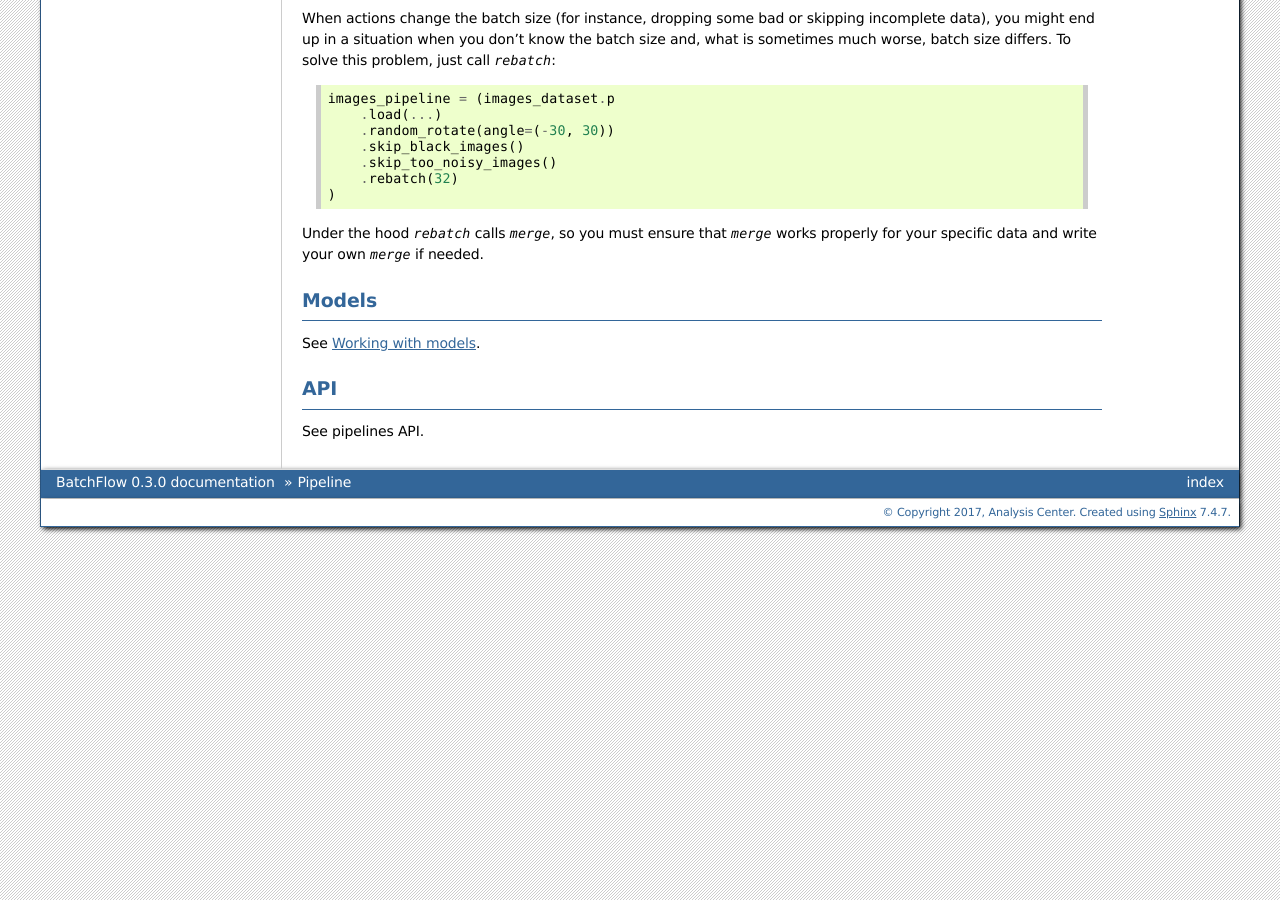
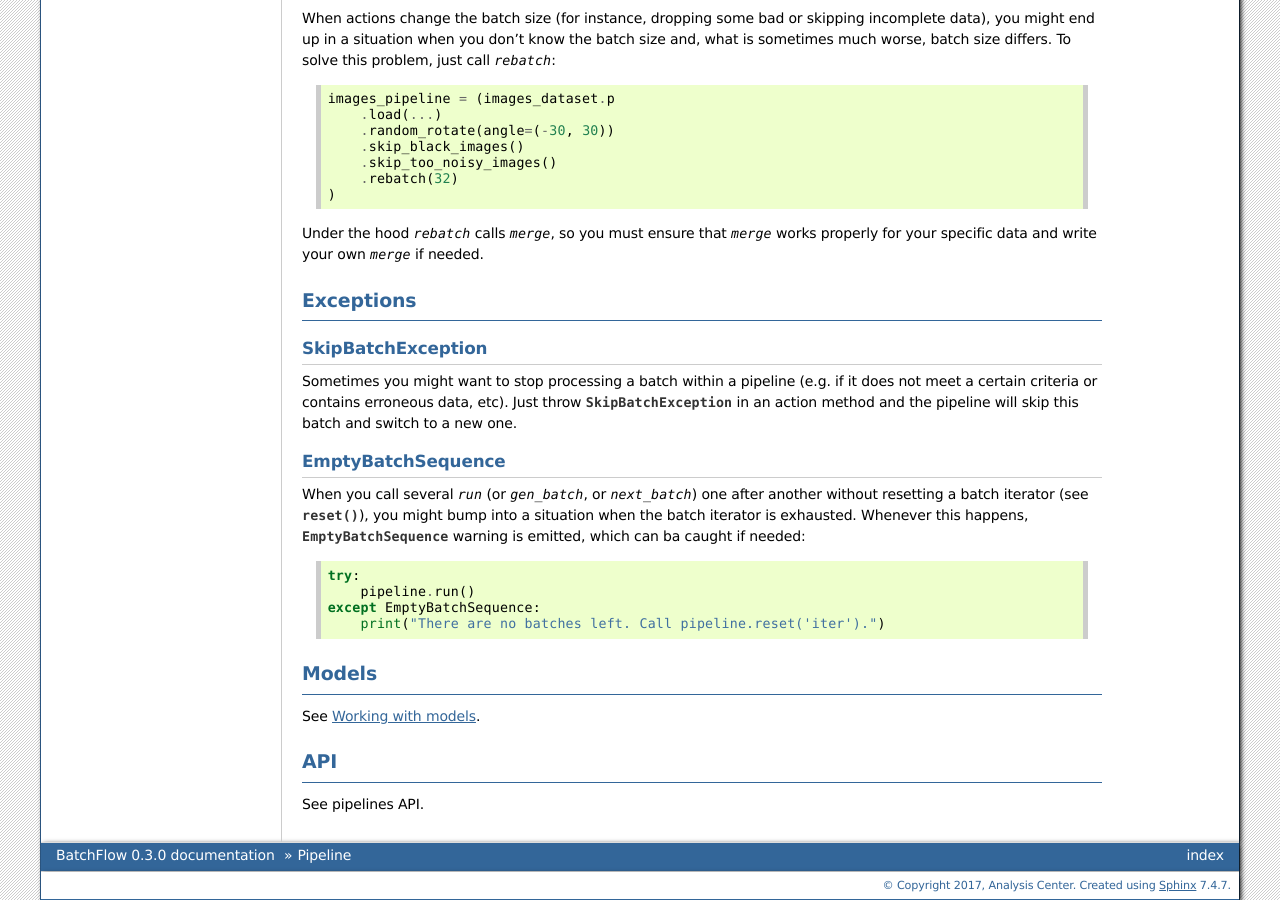
Before and after one commit to analysiscenter/batchflow, a Sphinx documentation site: the page built from docs/intro/pipeline.rst, in a window 1280 px wide and 900 px high, scrolled down 10506 px. Built offline with Sphinx 7.4.7, drawn with Linux system fonts in a browser that asks for light colours; pages that are not in the unit, such as notebooks, are missing from menus; some of the changed text lies outside the part shown.

Commit message:
Add exceptions docs

```diff
--- a/docs/intro/pipeline.rst
+++ b/docs/intro/pipeline.rst
@@ -637,6 +637,28 @@
 Under the hood `rebatch` calls `merge`, so you must ensure that `merge` works properly for your specific data and write your own `merge` if needed.
 
 
+Exceptions
+==========
+
+SkipBatchException
+------------------
+Sometimes you might want to stop processing a batch within a pipeline (e.g. if it does not meet a certain criteria or contains erroneous data, etc).
+Just throw :class:`~batchflow.SkipBatchException` in an action method and the pipeline will skip this batch and switch to a new one.
+
+
+EmptyBatchSequence
+------------------
+When you call several `run` (or `gen_batch`, or `next_batch`) one after another without resetting a batch iterator (see :meth:`~batchflow.Pipeline.reset`),
+you might bump into a situation when the batch iterator is exhausted. Whenever this happens, :class:`~batchflow.EmptyBatchSequence` warning is emitted,
+which can ba caught if needed::
+
+    try:
+        pipeline.run()
+    except EmptyBatchSequence:
+        print("There are no batches left. Call pipeline.reset('iter').")
+
+
+
 Models
 ======
 See :doc:`Working with models <models>`.
```
